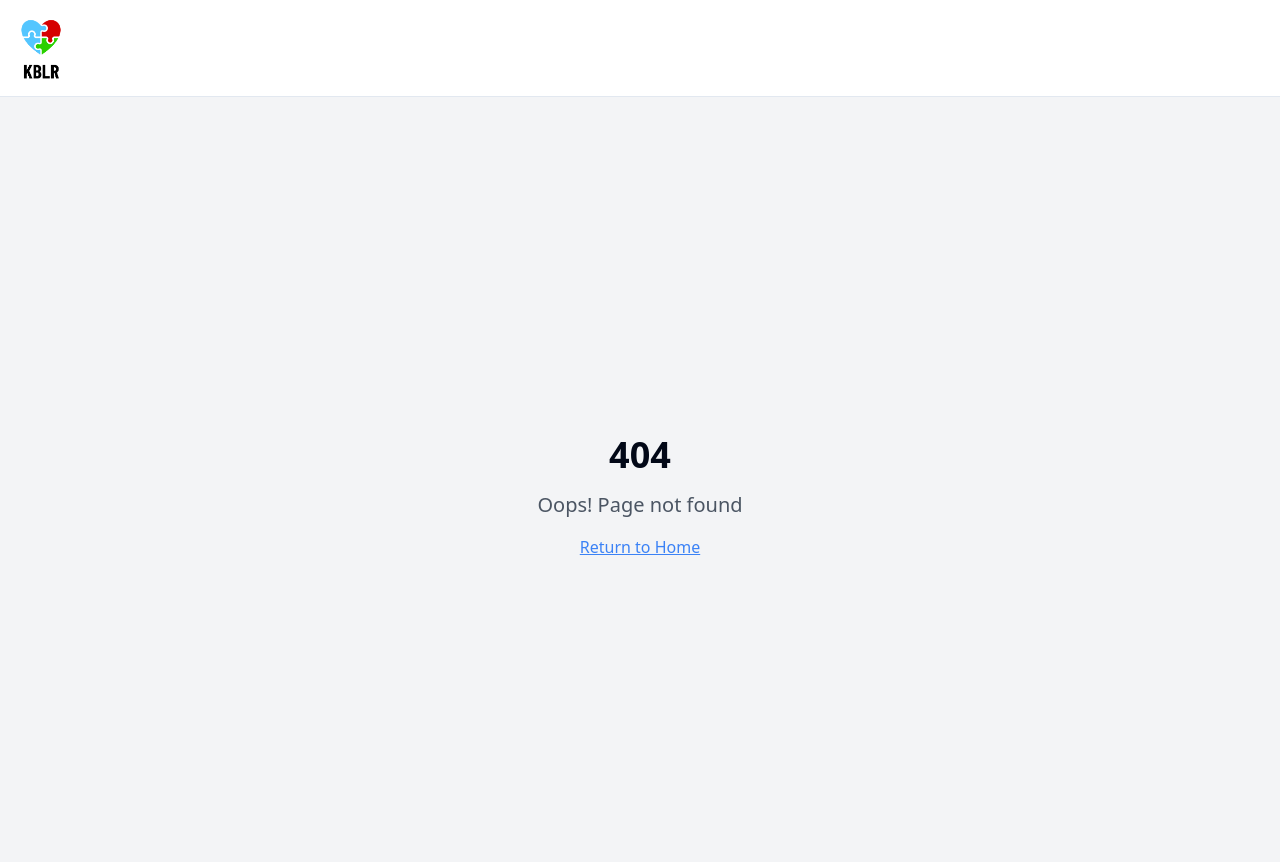
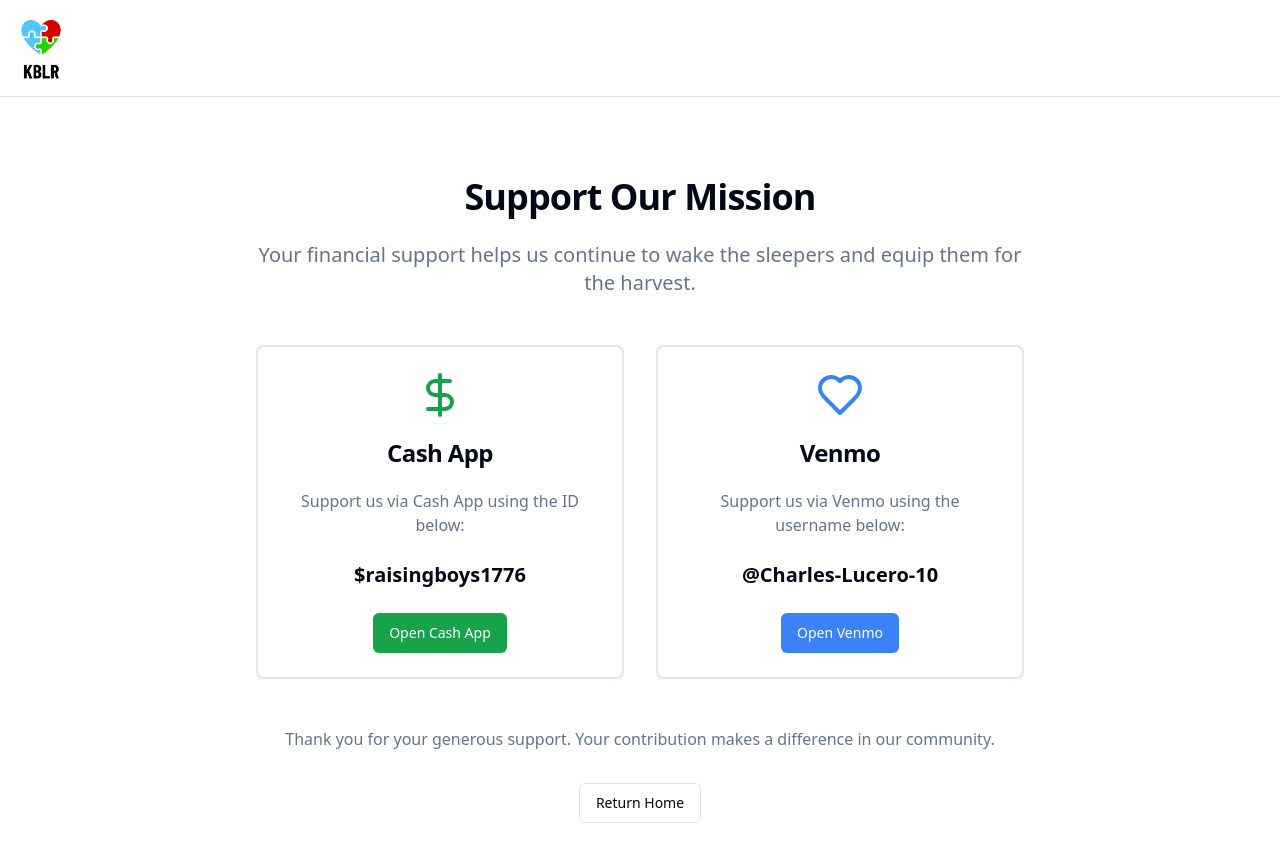
Before and after one commit to MissionSync/kingdom-business-letsroll, a React (Vite) app: page /support in a window 1280 px wide. Before the commit this address had no page. Shown: the top 862 px of the page. Built offline with nearby package versions, Linux system fonts and the light colour scheme.

Commit message:
Add support page
Adds a support page with links to Cash App and Venmo.

```diff
--- a/src/App.tsx
+++ b/src/App.tsx
@@ -12,6 +12,7 @@ import Contact from "./pages/Contact";
 import NotFound from "./pages/NotFound";
 import Schedule from "./pages/Schedule";
 import Coaching from "./pages/Coaching";
+import Support from "./pages/Support";
 
 const queryClient = new QueryClient();
 
@@ -29,6 +30,7 @@ const App = () => (
             <Route path="/contact" element={<Contact />} />
             <Route path="/schedule" element={<Schedule />} />
             <Route path="/coaching" element={<Coaching />} />
+            <Route path="/support" element={<Support />} />
             <Route path="*" element={<NotFound />} />
           </Routes>
         </Layout>
--- a/src/pages/Index.tsx
+++ b/src/pages/Index.tsx
@@ -36,7 +36,8 @@ const Index = () => {
     {
       icon: <DollarSign className="w-12 h-12 text-primary" />,
       title: "Support",
-      description: "Contribute to our mission through donations"
+      description: "Contribute to our mission through donations",
+      link: "/support"
     }
   ];
 
--- /dev/null
+++ b/src/pages/Support.tsx
@@ -0,0 +1,73 @@
+
+import { Button } from "@/components/ui/button";
+import { Card, CardContent, CardDescription, CardHeader, CardTitle } from "@/components/ui/card";
+import { Heart, DollarSign } from "lucide-react";
+import { Link } from "react-router-dom";
+
+const Support = () => {
+  return (
+    <div className="min-h-screen bg-background py-20">
+      <div className="container px-4">
+        <div className="max-w-3xl mx-auto">
+          <h1 className="text-4xl font-bold tracking-tight mb-6 text-center">
+            Support Our Mission
+          </h1>
+          <p className="text-xl text-muted-foreground mb-12 text-center">
+            Your financial support helps us continue to wake the sleepers and equip them for the harvest.
+          </p>
+
+          <div className="grid gap-8 md:grid-cols-2 mb-12">
+            <Card className="border-2 hover:border-primary/50 transition-colors">
+              <CardHeader className="text-center">
+                <div className="mb-4 flex justify-center">
+                  <DollarSign className="w-12 h-12 text-green-600" />
+                </div>
+                <CardTitle>Cash App</CardTitle>
+              </CardHeader>
+              <CardContent className="text-center">
+                <CardDescription className="text-base mb-6">
+                  Support us via Cash App using the ID below:
+                </CardDescription>
+                <p className="text-xl font-semibold mb-6">$raisingboys1776</p>
+                <Button className="bg-green-600 hover:bg-green-700 text-white"
+                  onClick={() => window.open("https://cash.app/$raisingboys1776", "_blank")}>
+                  Open Cash App
+                </Button>
+              </CardContent>
+            </Card>
+
+            <Card className="border-2 hover:border-primary/50 transition-colors">
+              <CardHeader className="text-center">
+                <div className="mb-4 flex justify-center">
+                  <Heart className="w-12 h-12 text-blue-500" />
+                </div>
+                <CardTitle>Venmo</CardTitle>
+              </CardHeader>
+              <CardContent className="text-center">
+                <CardDescription className="text-base mb-6">
+                  Support us via Venmo using the username below:
+                </CardDescription>
+                <p className="text-xl font-semibold mb-6">@Charles-Lucero-10</p>
+                <Button className="bg-blue-500 hover:bg-blue-600 text-white"
+                  onClick={() => window.open("https://venmo.com/Charles-Lucero-10", "_blank")}>
+                  Open Venmo
+                </Button>
+              </CardContent>
+            </Card>
+          </div>
+
+          <div className="text-center">
+            <p className="text-muted-foreground mb-8">
+              Thank you for your generous support. Your contribution makes a difference in our community.
+            </p>
+            <Button variant="outline" asChild>
+              <Link to="/">Return Home</Link>
+            </Button>
+          </div>
+        </div>
+      </div>
+    </div>
+  );
+};
+
+export default Support;
```
